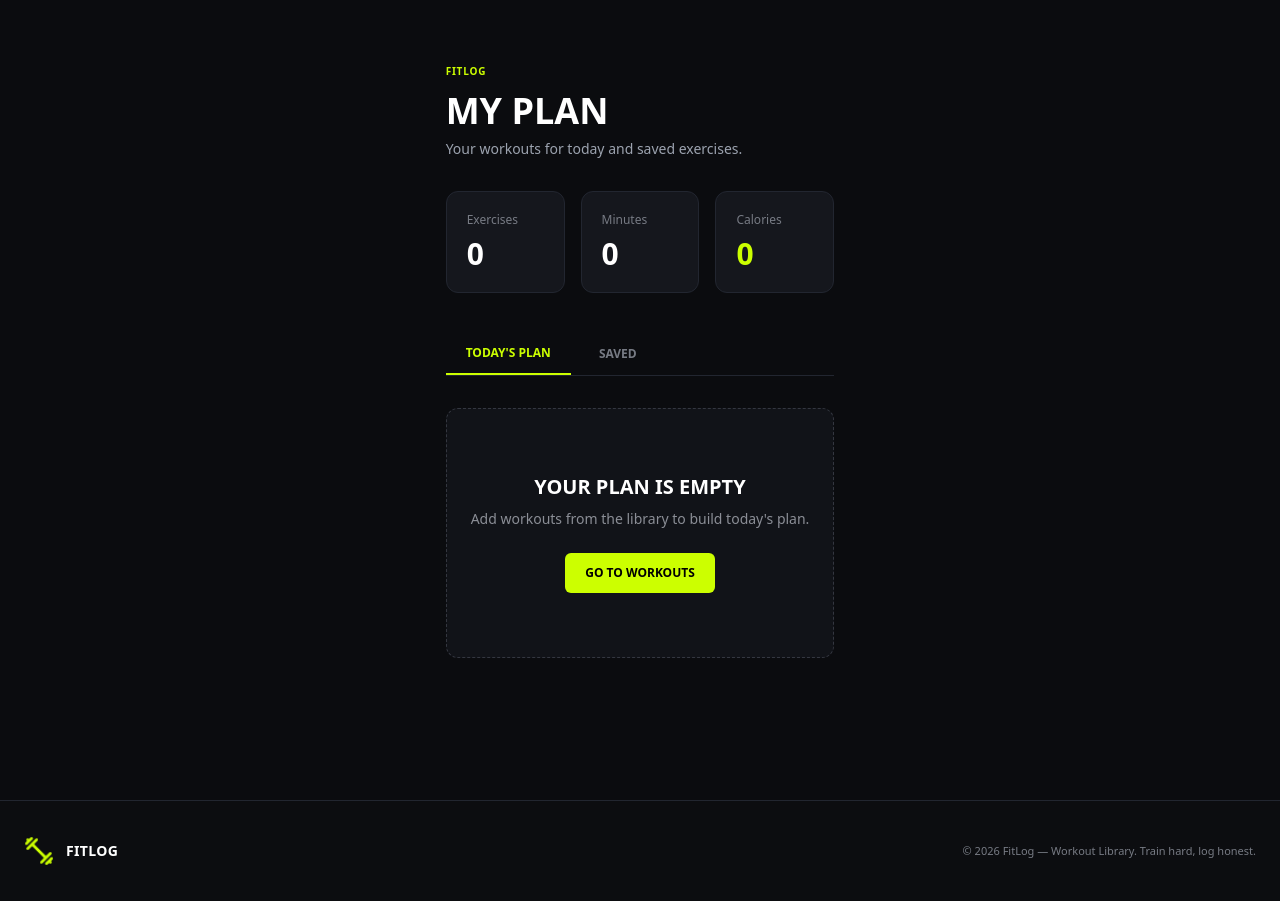
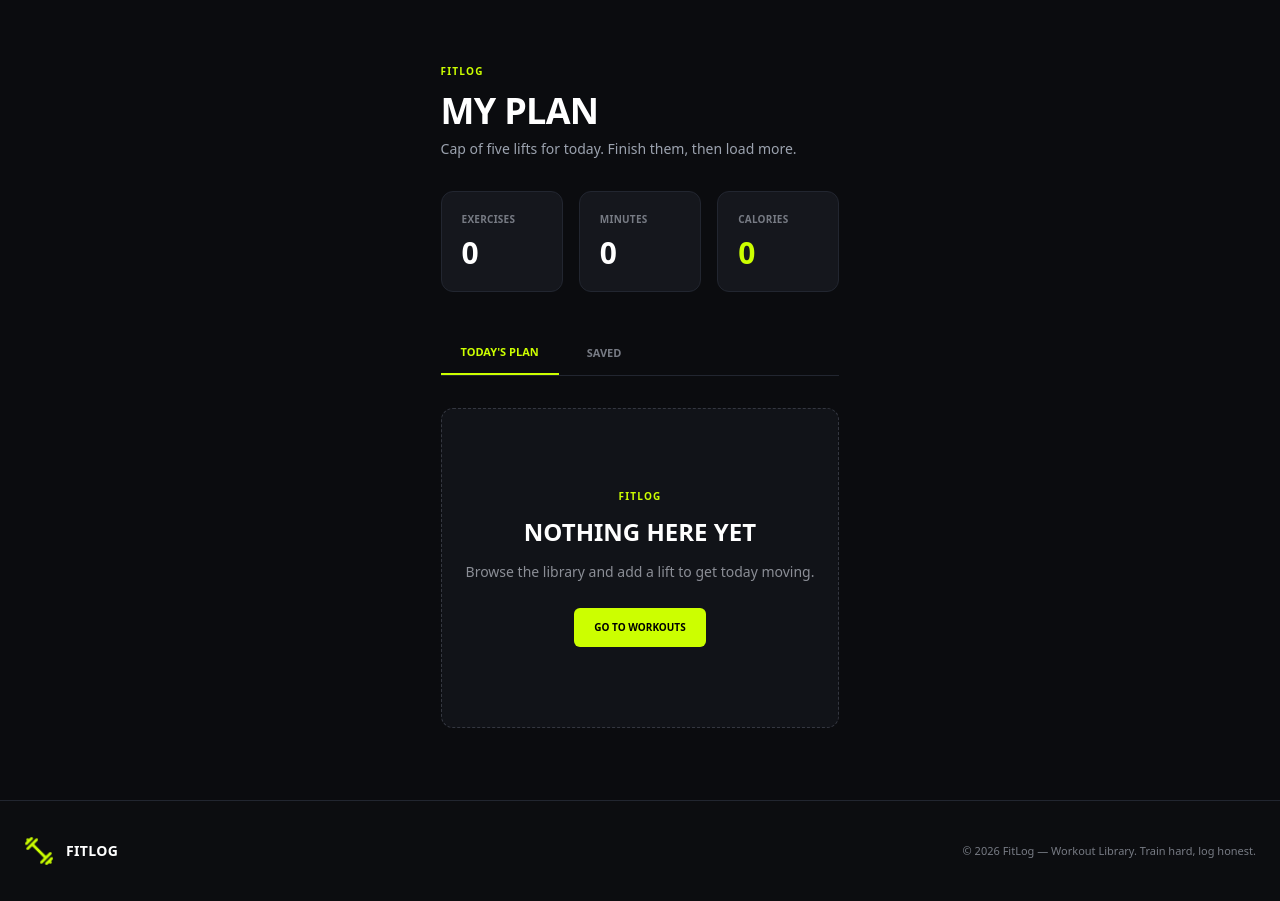
Before and after one commit to Ara-Fat-Islam/Assignment-6, a Next.js app: page /my-plan in a window 1280 px wide. Built offline with nearby package versions, Linux system fonts and the light colour scheme.

Commit message:
polish my plan page

```diff
--- a/src/app/my-plan/page.tsx
+++ b/src/app/my-plan/page.tsx
@@ -39,7 +39,8 @@ export default function MyPlanPage() {
     0
   );
 
-  const currentWorkouts = activeTab === "plan" ? plan : saved;
+  const currentWorkouts =
+    activeTab === "plan" ? plan : saved;
 
   function handleMarkAsDone(id: number) {
     markAsDone(id);
@@ -59,31 +60,38 @@ export default function MyPlanPage() {
   function handleAddToPlan(
     workout: (typeof plan)[number]
   ) {
+    if (plan.length >= 5) {
+      showToast("Today's plan is full (5 workouts)");
+      return;
+    }
+
     addToPlan(workout);
     showToast("Added to today's plan");
   }
 
   return (
-    <main className="mx-auto min-h-screen max-w-[1232px] px-6 py-16">
-      {/* Page Header */}
+    <main className="mx-auto min-h-screen max-w-[1232px] flex-1 px-6 py-16">
+      {/* Header */}
       <div>
-        <p className="text-[10px] font-bold tracking-[0.08em] text-[#CCFF00]">
+        <p className="text-[10px] font-bold tracking-[0.12em] text-[#CCFF00]">
           FITLOG
         </p>
 
-        <h1 className="mt-3 text-4xl font-black uppercase text-white">
+        <h1 className="mt-3 text-4xl font-black uppercase tracking-[-0.02em] text-white">
           MY PLAN
         </h1>
 
         <p className="mt-2 text-sm text-[#9CA3AF]">
-          Your workouts for today and saved exercises.
+          Cap of five lifts for today. Finish them, then load more.
         </p>
       </div>
 
       {/* Metrics */}
       <div className="mt-8 grid grid-cols-1 gap-4 sm:grid-cols-3">
         <div className="rounded-xl border border-[#222630] bg-[#15171D] p-5">
-          <p className="text-xs text-[#777B84]">Exercises</p>
+          <p className="text-[10px] font-semibold uppercase tracking-wide text-[#777B84]">
+            Exercises
+          </p>
 
           <p className="mt-2 text-3xl font-black text-white">
             {plan.length}
@@ -91,7 +99,9 @@ export default function MyPlanPage() {
         </div>
 
         <div className="rounded-xl border border-[#222630] bg-[#15171D] p-5">
-          <p className="text-xs text-[#777B84]">Minutes</p>
+          <p className="text-[10px] font-semibold uppercase tracking-wide text-[#777B84]">
+            Minutes
+          </p>
 
           <p className="mt-2 text-3xl font-black text-white">
             {totalMinutes}
@@ -99,7 +109,9 @@ export default function MyPlanPage() {
         </div>
 
         <div className="rounded-xl border border-[#222630] bg-[#15171D] p-5">
-          <p className="text-xs text-[#777B84]">Calories</p>
+          <p className="text-[10px] font-semibold uppercase tracking-wide text-[#777B84]">
+            Calories
+          </p>
 
           <p className="mt-2 text-3xl font-black text-[#CCFF00]">
             {totalCalories}
@@ -111,46 +123,46 @@ export default function MyPlanPage() {
       <div className="mt-10 flex gap-2 border-b border-[#222630]">
         <button
           onClick={() => setActiveTab("plan")}
-          className={`px-5 py-3 text-xs font-bold ${
+          className={`px-5 py-3 text-[11px] font-bold uppercase transition ${
             activeTab === "plan"
               ? "border-b-2 border-[#CCFF00] text-[#CCFF00]"
-              : "text-[#777B84]"
+              : "text-[#777B84] hover:text-white"
           }`}
         >
-          TODAY&apos;S PLAN
+          Today&apos;s Plan
         </button>
 
         <button
           onClick={() => setActiveTab("saved")}
-          className={`px-5 py-3 text-xs font-bold ${
+          className={`px-5 py-3 text-[11px] font-bold uppercase transition ${
             activeTab === "saved"
               ? "border-b-2 border-[#CCFF00] text-[#CCFF00]"
-              : "text-[#777B84]"
+              : "text-[#777B84] hover:text-white"
           }`}
         >
-          SAVED
+          Saved
         </button>
       </div>
 
       {/* Workout List */}
       <div className="mt-8">
         {currentWorkouts.length === 0 ? (
-          <div className="rounded-xl border border-dashed border-[#343740] bg-[#111318] px-6 py-16 text-center">
-            <h2 className="text-xl font-bold uppercase text-white">
-              {activeTab === "plan"
-                ? "Your plan is empty"
-                : "No saved workouts"}
+          <div className="rounded-xl border border-dashed border-[#343740] bg-[#111318] px-6 py-20 text-center">
+            <p className="text-[10px] font-bold tracking-[0.12em] text-[#CCFF00]">
+              FITLOG
+            </p>
+
+            <h2 className="mt-3 text-2xl font-black uppercase text-white">
+              NOTHING HERE YET
             </h2>
 
-            <p className="mt-2 text-sm text-[#8B8E96]">
-              {activeTab === "plan"
-                ? "Add workouts from the library to build today's plan."
-                : "Save workouts you want to come back to later."}
+            <p className="mx-auto mt-3 max-w-md text-sm leading-6 text-[#8B8E96]">
+              Browse the library and add a lift to get today moving.
             </p>
 
             <Link
               href="/"
-              className="mt-6 inline-block rounded-md bg-[#CCFF00] px-5 py-3 text-xs font-bold text-black"
+              className="mt-6 inline-flex rounded-md bg-[#CCFF00] px-5 py-3 text-[10px] font-bold uppercase text-black transition hover:bg-[#d8ff33]"
             >
               GO TO WORKOUTS
             </Link>
@@ -163,18 +175,18 @@ export default function MyPlanPage() {
               return (
                 <article
                   key={workout.id}
-                  className={`flex flex-col gap-5 rounded-xl border border-[#222630] bg-[#15171D] p-4 md:flex-row md:items-center ${
+                  className={`flex flex-col gap-5 rounded-xl border border-[#222630] bg-[#15171D] p-4 transition md:flex-row md:items-center ${
                     isDone ? "opacity-60" : ""
                   }`}
                 >
-                  {/* Workout Image */}
+                  {/* Thumbnail */}
                   <img
                     src={workout.image}
                     alt={workout.name}
                     className="h-28 w-full rounded-lg object-cover md:w-40"
                   />
 
-                  {/* Workout Information */}
+                  {/* Workout Info */}
                   <div className="flex-1">
                     <div className="flex flex-wrap gap-2">
                       {workout.muscleGroups.map((group) => (
@@ -201,12 +213,18 @@ export default function MyPlanPage() {
                       {workout.equipment}
                     </p>
 
-                    <div className="mt-3 flex gap-5 text-[11px] text-[#9CA3AF]">
-                      <span>{workout.duration} min</span>
+                    <div className="mt-3 flex flex-wrap gap-5 text-[11px] text-[#9CA3AF]">
+                      <span>
+                        {workout.duration} min
+                      </span>
 
-                      <span>{workout.caloriesBurned} kcal</span>
+                      <span>
+                        {workout.caloriesBurned} kcal
+                      </span>
 
-                      <span>★ {workout.rating}</span>
+                      <span>
+                        ★ {workout.rating}
+                      </span>
                     </div>
                   </div>
 
@@ -214,7 +232,7 @@ export default function MyPlanPage() {
                   <div className="flex flex-wrap gap-2">
                     <Link
                       href={`/workout/${workout.id}`}
-                      className="rounded-md border border-[#343740] px-4 py-2 text-[10px] font-bold text-white"
+                      className="rounded-md border border-[#343740] px-4 py-2 text-[10px] font-bold uppercase text-white transition hover:border-[#CCFF00] hover:text-[#CCFF00]"
                     >
                       VIEW DETAILS
                     </Link>
@@ -225,28 +243,49 @@ export default function MyPlanPage() {
                           handleMarkAsDone(workout.id)
                         }
                         disabled={isDone}
-                        className="rounded-md bg-[#CCFF00] px-4 py-2 text-[10px] font-bold text-black disabled:cursor-not-allowed disabled:opacity-50"
+                        className="rounded-md bg-[#CCFF00] px-4 py-2 text-[10px] font-bold uppercase text-black disabled:cursor-not-allowed disabled:opacity-50"
                       >
-                        {isDone ? "DONE" : "MARK AS DONE"}
+                        {isDone
+                          ? "DONE"
+                          : "MARK AS DONE"}
                       </button>
                     ) : (
                       <button
                         onClick={() =>
                           handleAddToPlan(workout)
                         }
-                        className="rounded-md bg-[#CCFF00] px-4 py-2 text-[10px] font-bold text-black"
+                        disabled={
+                          plan.length >= 5 ||
+                          plan.some(
+                            (item) =>
+                              item.id === workout.id
+                          )
+                        }
+                        className="rounded-md bg-[#CCFF00] px-4 py-2 text-[10px] font-bold uppercase text-black disabled:cursor-not-allowed disabled:opacity-50"
                       >
-                        ADD TO PLAN
+                        {plan.some(
+                          (item) =>
+                            item.id === workout.id
+                        )
+                          ? "IN PLAN"
+                          : plan.length >= 5
+                            ? "PLAN FULL"
+                            : "ADD TO PLAN"}
                       </button>
                     )}
 
                     <button
                       onClick={() =>
                         activeTab === "plan"
-                          ? handleRemoveFromPlan(workout.id)
-                          : handleRemoveSaved(workout.id)
+                          ? handleRemoveFromPlan(
+                              workout.id
+                            )
+                          : handleRemoveSaved(
+                              workout.id
+                            )
                       }
-                      className="rounded-md border border-[#343740] px-3 py-2 text-[10px] font-bold text-[#9CA3AF] transition hover:border-red-400 hover:text-red-400"
+                      aria-label={`Remove ${workout.name}`}
+                      className="rounded-md border border-[#343740] px-3 py-2 text-[12px] font-bold text-[#9CA3AF] transition hover:border-red-400 hover:text-red-400"
                     >
                       ×
                     </button>
@@ -258,7 +297,6 @@ export default function MyPlanPage() {
         )}
       </div>
 
-      {/* Toast */}
       <Toast message={message} />
     </main>
   );
```
